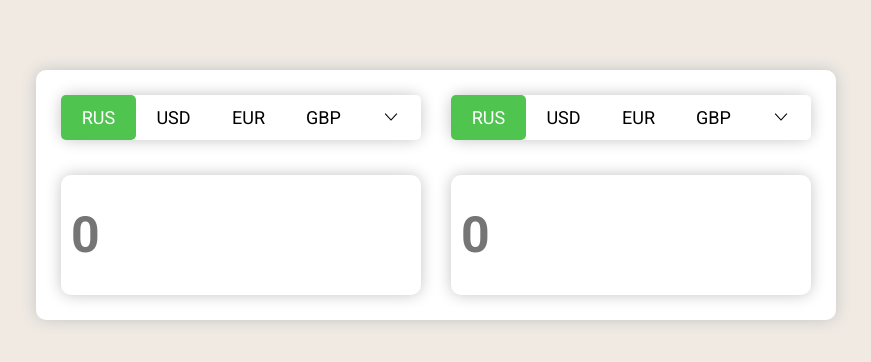
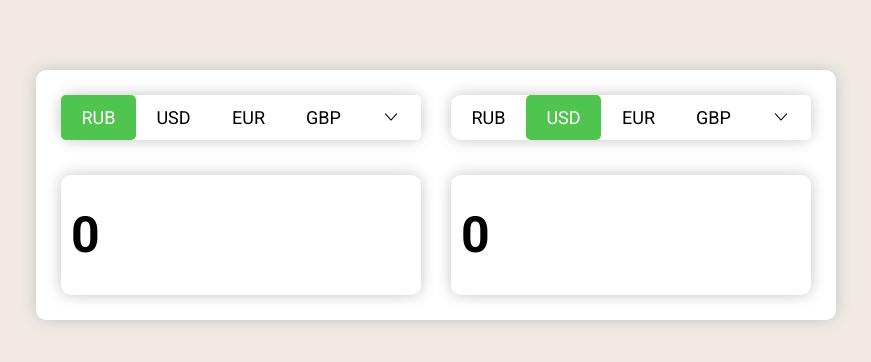
Before and after one commit to alikraa/currency-converter-react-app, a React (Vite) app: page / in a window 1280 px wide. Shown: the top 362 px of the page, without its empty margins (204-1075 px from the left). Built offline with nearby package versions, Linux system fonts and the light colour scheme.

Commit message:
button switching, controlled input

```diff
--- a/src/app.tsx
+++ b/src/app.tsx
@@ -1,11 +1,39 @@
+import { useState } from 'react';
 import { Block } from './components/block/block.tsx';
+import { defaultCurrencies } from './ts/view.ts';
 import './app.scss';
 
 function App() {
+  const [fromCurrency, setFromCurrency] = useState(defaultCurrencies[0].name);
+  const [toCurrency, setToCurrency] = useState(defaultCurrencies[1].name);
+
+  const [fromPrice, setFromPrice] = useState(0);
+  const [toPrice, setToPrice] = useState(0);
+
+  const [rates, setRates] = useState({});
+
+  const onChangeFromPrice = (value: HTMLInputElement['value']) => {
+    setFromPrice(Number(value));
+  };
+
+  const onChangeToPrice = (value: HTMLInputElement['value']) => {
+    setToPrice(Number(value));
+  };
+
   return (
     <div className="converter-app">
-      <Block />
-      <Block />
+      <Block
+        value={fromPrice}
+        handleChangeValue={onChangeFromPrice}
+        currency={fromCurrency}
+        handleChangeCurrency={setFromCurrency}
+      />
+      <Block
+        value={toPrice}
+        handleChangeValue={onChangeToPrice}
+        currency={toCurrency}
+        handleChangeCurrency={setToCurrency}
+      />
     </div>
   );
 }
--- a/src/components/block/block.tsx
+++ b/src/components/block/block.tsx
@@ -1,21 +1,29 @@
+import { BlockProps } from '../../ts/interfaces.ts';
+import { defaultCurrencies } from '../../ts/view.ts';
 import './block.scss';
 
-function Block() {
+function Block({
+  value,
+  handleChangeValue,
+  currency,
+  handleChangeCurrency,
+}: BlockProps) {
+  const currencies = defaultCurrencies.map((item) => (
+    <button
+      key={item.id}
+      className={`converter-app__currency-btn ${
+        currency === item.name ? 'active' : ''
+      }`}
+      type="button"
+      onClick={() => handleChangeCurrency(item.name)}
+    >
+      {item.name}
+    </button>
+  ));
   return (
     <div className="converter-app__field">
       <div className="converter-app__field-buttons">
-        <button className="converter-app__currency-btn active" type="button">
-          RUS
-        </button>
-        <button className="converter-app__currency-btn" type="button">
-          USD
-        </button>
-        <button className="converter-app__currency-btn" type="button">
-          EUR
-        </button>
-        <button className="converter-app__currency-btn" type="button">
-          GBP
-        </button>
+        {currencies}
         <button className="converter-app__currency-btn" type="button" disabled>
           <img
             src="../../../arrow-icon.svg"
@@ -26,6 +34,8 @@
       </div>
       <input
         type="number"
+        value={value}
+        onChange={(event) => handleChangeValue(event.currentTarget.value)}
         placeholder="0"
         className="converter-app__field-input"
       />
--- /dev/null
+++ b/src/ts/interfaces.ts
@@ -0,0 +1,8 @@
+interface BlockProps {
+  value: number;
+  handleChangeValue: (event: HTMLInputElement['value']) => void;
+  currency: string;
+  handleChangeCurrency: (currency: string) => void;
+}
+
+export type { BlockProps };
--- /dev/null
+++ b/src/ts/view.ts
@@ -0,0 +1,6 @@
+export const defaultCurrencies = [
+  { id: 1, name: 'RUB' },
+  { id: 2, name: 'USD' },
+  { id: 3, name: 'EUR' },
+  { id: 4, name: 'GBP' },
+];
```
